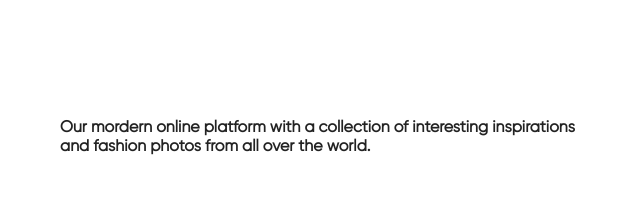
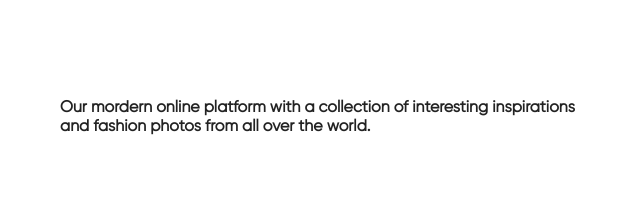
Before and after one commit to DRTurf/grid-project-landing-page-responsive, a plain HTML site: page index.html in a window 1280 px wide. Shown: the part 603-800 px from the top of the page, 0-636 px from the left. Drawn offline with nearby package versions, Linux system fonts and the light colour scheme.

Commit message:
Update style.css

```diff
--- a/style.css
+++ b/style.css
@@ -207,11 +207,7 @@ html , body{
     }
 }
 
-@media screen and (min-width:1097px) {
-    #left-bottom {
-        padding:50px 60px;
-    }
-}
+
 
 @media screen and (min-width:1689px) {
     #left-bottom p{
```
